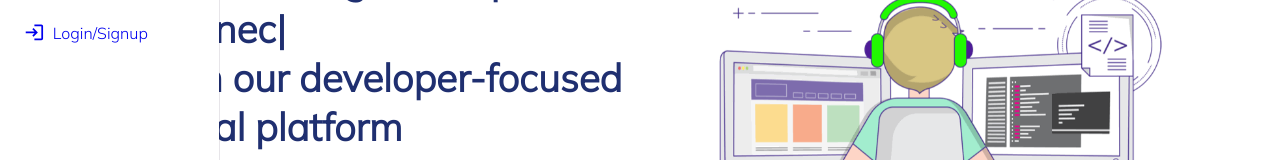
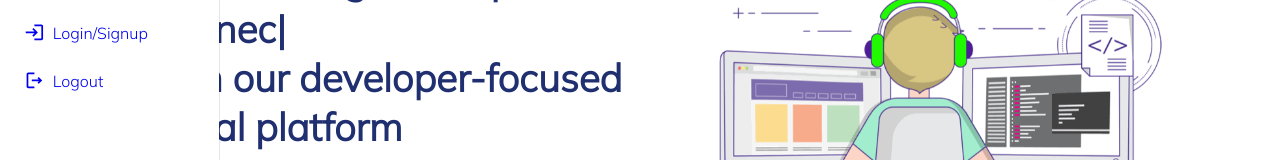
Before and after one commit to atharvabhide/DevFinder, a React (Vite) app: page / in a window 1280 px wide. Shown: the part 296-456 px from the top of the page. Built offline with nearby package versions, Linux system fonts and the light colour scheme.

Commit message:
fix: add logout to navbar

```diff
--- a/src/components/Navbar/Navbar.jsx
+++ b/src/components/Navbar/Navbar.jsx
@@ -5,6 +5,7 @@ import {HiMenuAlt3} from 'react-icons/hi'
 import {Link} from 'react-router-dom'
 import {HiCode, HiOutlineHome} from 'react-icons/hi'
 import {MdOutlineLogin} from 'react-icons/md'
+import {MdOutlineLogout} from 'react-icons/md'
 import {TbMessageCircle} from 'react-icons/tb'
 import {FiUsers} from 'react-icons/fi'
 import {MdClose} from 'react-icons/md'
@@ -77,6 +78,11 @@ export const Navbar = () => {
                                 <span className="navName">Login/Signup</span>
                             </Link>
 
+                            <Link to="/logout" className="navLink">
+                                <MdOutlineLogout className="navIcon" />
+                                <span className="navName">Logout</span>
+                            </Link>
+
                         </div>
                     </div>
                 </div>
```
Also changed, not shown: 1 other file (tests, documents, lock files or other folders).
